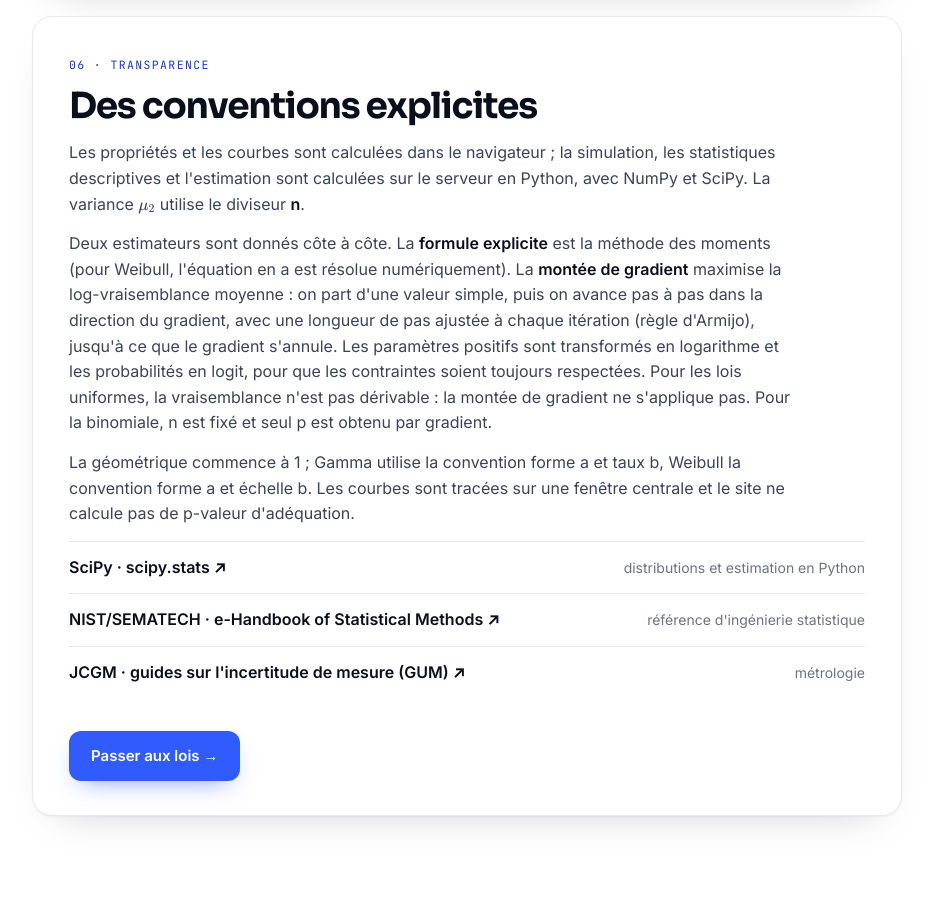
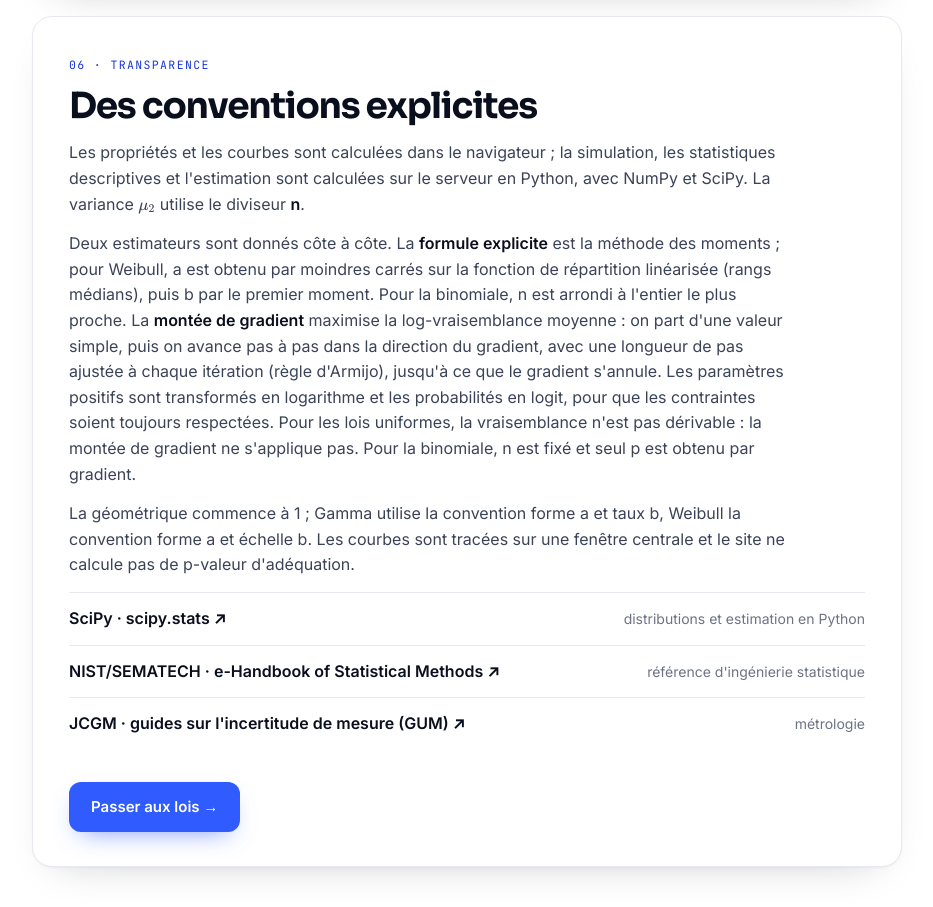
Before and after one commit to amine-akalmous/alp-modelisation-statistique, a Flask app: page /guide in a window 1280 px wide. Shown: the part 4326-5233 px from the top of the page, without its empty margins (316-1249 px from the left). Run offline with Flask 3, Linux system fonts and the light colour scheme.

Commit message:
Add files via upload

```diff
--- a/alp/laws.py
+++ b/alp/laws.py
@@ -95,8 +95,9 @@ def _bernoulli() -> Law:
 
 def _binomiale() -> Law:
     def moments(x):
+        """p = 1 − μ₂/m₁, puis n = m₁/p arrondi à l'entier le plus proche (n est un nombre d'épreuves)."""
         m = float(x.mean()); p = 1 - float(x.var()) / m if m > 0 else float("nan")
-        return [m / p, p] if 0 < p < 1 else [float("nan"), float("nan")]
+        return [float(max(1, round(m / p))), p] if 0 < p < 1 else [float("nan"), float("nan")]
 
     def prepare(x):
         s = _mean_stats(x)
@@ -166,15 +167,15 @@ def _uniforme_discrete() -> Law:
 
 def _uniforme_continue() -> Law:
     def moments(x):
-        m = float(x.mean()); d = math.sqrt(3 * float(x.var()))
-        return [m - d, m + d]
+        """Estimateur explicite du maximum de vraisemblance : le plus petit et le plus grand échantillon."""
+        return [float(x.min()), float(x.max())]
     return Law(
         "uniforme-continue", "Uniforme continue", False, ["a", "b"],
         check=lambda p: None if p[0] < p[1] else "Il faut a < b.",
         frozen=lambda p: stats.uniform(loc=p[0], scale=p[1] - p[0]),
         moments=moments,
         no_gradient="La vraisemblance dépend du minimum et du maximum des données : elle n'est pas dérivable, "
-                    "la montée de gradient ne s'applique pas.")
+                    "la montée de gradient ne s'applique pas. L'estimateur explicite est déjà celui du maximum de vraisemblance.")
 
 
 def _exponentielle() -> Law:
@@ -236,14 +237,20 @@ def _gamma() -> Law:
 
 def _weibull() -> Law:
     def moments(x):
-        m = float(x.mean()); cv = float(x.var()) / (m * m)
-        lo, hi = 0.3, 100.0
-        g = lambda a: math.exp(special.gammaln(1 + 2 / a) - 2 * special.gammaln(1 + 1 / a)) - 1
-        for _ in range(80):
-            a = (lo + hi) / 2
-            lo, hi = (a, hi) if g(a) > cv else (lo, a)
-        a = (lo + hi) / 2
-        return [a, m / math.exp(special.gammaln(1 + 1 / a))]
+        """Forme a : moindres carrés sur la fonction de répartition linéarisée
+        (ln(−ln(1 − F)) = a·ln x − a·ln b, rangs médians de Bernard (i − 0,3)/(n + 0,4)) ;
+        échelle b : premier moment, b = m₁ / Γ(1 + 1/a)."""
+        if (x <= 0).any():
+            return [float("nan"), float("nan")]
+        n = x.size
+        lx = np.log(np.sort(x))
+        y = np.log(-np.log(1 - (np.arange(1, n + 1) - 0.3) / (n + 0.4)))
+        dx = lx - lx.mean()
+        sxx = float(dx @ dx)
+        if sxx == 0:
+            return [float("nan"), float("nan")]
+        a = float(dx @ (y - y.mean())) / sxx
+        return [a, float(x.mean()) / math.exp(special.gammaln(1 + 1 / a))]
 
     def prepare(x):
         s = _mean_stats(x); s["x"] = x; s["mlog"] = float(np.log(x).mean())
@@ -330,7 +337,7 @@ def describe(x: np.ndarray) -> dict:
             "skew": mu3 / mu2 ** 1.5 if mu2 > 0 else None, "kurt": mu4 / mu2 ** 2 - 3 if mu2 > 0 else None}
 
 
-def gradient_ascent(law: Law, x: np.ndarray, max_iter: int = 3000, tol: float = 1e-9) -> dict:
+def gradient_ascent(law: Law, x: np.ndarray, max_iter: int = 3000, tol: float = 1e-16) -> dict:
     """Maximise la log-vraisemblance moyenne par montée de gradient (pas d'Armijo)."""
     if law.gradient is None:
         return {"applicable": False, "reason": law.no_gradient}
--- a/alp/routes.py
+++ b/alp/routes.py
@@ -27,7 +27,7 @@ LAW_DESC = {
 def accueil():
     return render_template(
         "accueil.html", page="accueil",
-        meta_title="ALP — Modélisation statistique · lois de probabilité, simulation et estimation",
+        meta_title="ALP — Modélisation statistique · par Amine Akalmous",
         meta_desc="ALP, atelier de modélisation statistique conçu par Amine Akalmous : dix lois de probabilité, "
                   "leurs formules, la simulation d'échantillons et l'estimation des paramètres "
                   "(méthode des moments et montée de gradient) à partir de vos données.")
--- a/static/lois.js
+++ b/static/lois.js
@@ -33,6 +33,18 @@ const gammaDraw=(a,b)=>{ // Marsaglia–Tsang, a>0
   const d=a-1/3,c=1/Math.sqrt(9*d);
   for(;;){const x=randn(),t=1+c*x;if(t<=0)continue;const w=t**3;if(Math.log(rand())<.5*x*x+d-d*w+d*Math.log(w))return d*w*b}
 };
+
+/* Quantiles F⁻¹(q) des lois à support positif (mêmes conventions que scipy.stats) :
+   le graphe d'une densité est tracé sur [0, F⁻¹(Q_MAX)], comme dans Lib_Plot_densite.py */
+const Q_MAX=0.999;
+const expPpf=(q,l)=>-Math.log(1-q)/l;                          // expon.ppf(q, scale=1/λ)
+const weibullPpf=(q,a,b)=>b*Math.pow(-Math.log(1-q),1/a);      // weibull_min.ppf(q, a, scale=b)
+function gammaPpf(q,a,b){                                      // gamma.ppf(q, a, scale=1/b), par dichotomie sur F
+  let lo=0,hi=Math.max(1,a)/b;
+  while(gammp(a,b*hi)<q&&hi<1e12)hi*=2;
+  for(let i=0;i<200;i++){const mid=(lo+hi)/2;gammp(a,b*mid)<q?lo=mid:hi=mid}
+  return (lo+hi)/2;
+}
 
 /* Contrôles de validité des valeurs tapées */
 const fin=(p)=>p.every(v=>Number.isFinite(v)&&Math.abs(v)<=1e6);
@@ -81,11 +93,11 @@ const LAWS=[
   check:([a,b])=>!(a<b)?"Il faut a < b.":null,
   f:(x,[a,b])=>x>=a&&x<=b?1/(b-a):0,F:(x,[a,b])=>x<a?0:x>b?1:(x-a)/(b-a),rg:([a,b])=>[a-(b-a)*.25,b+(b-a)*.25],
   m:([a,b])=>(a+b)/2,v:([a,b])=>(b-a)**2/12,draw:([a,b])=>a+(b-a)*U(),
-  est:s=>{const m=mean(s),d=Math.sqrt(3*varS(s));return[m-d,m+d]}},
+  est:s=>[mn(s),mx(s)]},
  {slug:"exponentielle",name:"Exponentielle",disc:0,ev:"E = 1/λ · Var = 1/λ²",
   P:[{s:"λ",v:1,d:"λ > 0"}],
   check:([l])=>!(l>0)?"λ doit être strictement positif.":null,
-  f:(x,[l])=>x<0?0:l*Math.exp(-l*x),F:(x,[l])=>x<0?0:1-Math.exp(-l*x),rg:([l])=>[0,7/l],
+  f:(x,[l])=>x<0?0:l*Math.exp(-l*x),F:(x,[l])=>x<0?0:1-Math.exp(-l*x),rg:([l])=>[0,expPpf(Q_MAX,l)],
   m:([l])=>1/l,v:([l])=>1/l**2,draw:([l])=>-Math.log(rand())/l,est:s=>[1/mean(s)]},
  {slug:"normale",name:"Normale",disc:0,ev:"E = μ · Var = σ²",
   P:[{s:"μ",v:0,d:"réel"},{s:"σ²",v:1,d:"σ² > 0"}],
@@ -97,16 +109,16 @@ const LAWS=[
   P:[{s:"a",v:2,d:"a > 0 (forme)"},{s:"b",v:.5,d:"b > 0 (taux)"}],
   check:([a,b])=>!(a>0&&b>0)?"a et b doivent être strictement positifs.":null,
   f:(x,[a,b])=>x<=0?0:Math.exp(a*Math.log(b)+(a-1)*Math.log(x)-b*x-lg(a)),
-  F:(x,[a,b])=>gammp(a,b*x),rg:([a,b])=>[0,(a+5*Math.sqrt(a))/b],
+  F:(x,[a,b])=>gammp(a,b*x),rg:([a,b])=>[0,gammaPpf(Q_MAX,a,b)],
   m:([a,b])=>a/b,v:([a,b])=>a/(b*b),draw:([a,b])=>gammaDraw(a,1/b),
   est:s=>{const m=mean(s),v=varS(s);return[m*m/v,m/v]}},
  {slug:"weibull",name:"Weibull",disc:0,ev:"E = bΓ(1+1/a)",
   P:[{s:"a",v:1.5,d:"0,3 ≤ a ≤ 100 (forme)"},{s:"b",v:1,d:"b > 0 (échelle)"}],
   check:([a,b])=>!(a>=.3&&a<=100)?"a doit être compris entre 0,3 et 100.":!(b>0)?"b doit être strictement positif.":null,
   f:(x,[a,b])=>x<0?0:(a/b)*(x/b)**(a-1)*Math.exp(-((x/b)**a)),F:(x,[a,b])=>x<0?0:1-Math.exp(-((x/b)**a)),
-  rg:([a,b])=>[0,b*Math.pow(7,1/a)],
+  rg:([a,b])=>[0,weibullPpf(Q_MAX,a,b)],
   m:([a,b])=>b*gam(1+1/a),v:([a,b])=>b*b*(gam(1+2/a)-gam(1+1/a)**2),draw:([a,b])=>b*Math.pow(-Math.log(rand()),1/a),
-  est:s=>{const m=mean(s),cv=varS(s)/(m*m);let lo=.3,hi=100;for(let i=0;i<70;i++){const a=(lo+hi)/2;(gam(1+2/a)/gam(1+1/a)**2-1>cv)?lo=a:hi=a}const a=(lo+hi)/2;return[a,m/gam(1+1/a)]}},
+  est:s=>{if(s.some(v=>v<=0))return[NaN,NaN];const n=s.length,lx=s.slice().sort((a,b)=>a-b).map(Math.log),y=lx.map((_,i)=>Math.log(-Math.log(1-(i+1-.3)/(n+.4)))),mx_=mean(lx),my=mean(y);let sxy=0,sxx=0;lx.forEach((v,i)=>{sxy+=(v-mx_)*(y[i]-my);sxx+=(v-mx_)**2});const a=sxy/sxx;return[a,mean(s)/gam(1+1/a)]}},
 ];
 const bySlug=s=>Math.max(0,LAWS.findIndex(l=>l.slug===s));
 
@@ -125,7 +137,7 @@ const DOC=[
   rows:[["Fonction de masse",String.raw`P(X=k)=\binom{n}{k}\,p^{k}(1-p)^{n-k},\qquad k\in\{0,\dots,n\}`],
         ["Support",String.raw`k\in\{0,1,\dots,n\},\qquad n\in\mathbb{N}^*,\quad p\in[0,1]`]],
   E:String.raw`E[X]=np`,V:String.raw`\mathrm{Var}(X)=np(1-p)`,
-  ef:[String.raw`\hat n=\dfrac{m_1}{\hat p}`,String.raw`\hat p=1-\dfrac{\mu_2}{m_1}`]},
+  ef:[String.raw`\hat n=\operatorname{arrondi}\!\left(\dfrac{m_1}{\hat p}\right)`,String.raw`\hat p=1-\dfrac{\mu_2}{m_1}`]},
  {nt:String.raw`X\sim\mathcal{P}(\lambda)`,
   desc:"La loi de Poisson modélise le nombre d'événements rares survenant dans un intervalle fixe, lorsqu'ils arrivent indépendamment les uns des autres à un taux moyen λ.",
   rows:[["Fonction de masse",String.raw`P(X=k)=e^{-\lambda}\,\dfrac{\lambda^{k}}{k!},\qquad k\in\mathbb{N}`],
@@ -148,7 +160,7 @@ const DOC=[
         ["Fonction de répartition",String.raw`F(x,a,b)=\begin{cases}0, & x<a\\[2pt] \dfrac{x-a}{b-a}, & a\le x\le b\\[4pt] 1, & x>b\end{cases}`],
         ["Support",String.raw`x\in[a,b],\qquad a<b`]],
   E:String.raw`E[X]=\dfrac{a+b}{2}`,V:String.raw`\mathrm{Var}(X)=\dfrac{(b-a)^{2}}{12}`,
-  ef:[String.raw`\hat a=m_1-\sqrt{3\mu_2}`,String.raw`\hat b=m_1+\sqrt{3\mu_2}`]},
+  ef:[String.raw`\hat a=\min_i x_i`,String.raw`\hat b=\max_i x_i`]},
  {nt:String.raw`X\sim\mathcal{E}(\lambda)`,
   desc:"La loi exponentielle décrit le temps d'attente avant un événement dans un processus sans mémoire, de taux λ.",
   rows:[["Densité",String.raw`f(x,\lambda)=\lambda e^{-\lambda x},\qquad x\ge 0`],
@@ -179,7 +191,7 @@ const DOC=[
         ["Support",String.raw`x\ge 0,\qquad a>0,\qquad b>0`]],
   E:String.raw`E[X]=b\,\Gamma\!\left(1+\dfrac{1}{a}\right)`,
   V:String.raw`\mathrm{Var}(X)=b^{2}\left[\Gamma\!\left(1+\dfrac{2}{a}\right)-\Gamma\!\left(1+\dfrac{1}{a}\right)^{2}\right]`,
-  ef:[String.raw`\hat a:\ \dfrac{\Gamma(1+2/a)}{\Gamma(1+1/a)^{2}}-1=\dfrac{\mu_2}{m_1^{2}}`,String.raw`\hat b=\dfrac{m_1}{\Gamma(1+1/\hat a)}`]},
+  ef:[String.raw`\hat a=\dfrac{\sum_i\left(\ln x_{(i)}-\overline{\ln x}\right)\left(y_i-\bar y\right)}{\sum_i\left(\ln x_{(i)}-\overline{\ln x}\right)^{2}},\quad y_i=\ln\!\left(-\ln\!\left(1-\tfrac{i-0.3}{n+0.4}\right)\right)`,String.raw`\hat b=\dfrac{m_1}{\Gamma(1+1/\hat a)}`]},
 ];
 const STATS=[
  ["Observations",String.raw`n`,s=>s.length],
--- a/templates/guide.html
+++ b/templates/guide.html
@@ -112,7 +112,7 @@
         <span class="label">06 · Transparence</span>
         <h2>Des conventions explicites</h2>
         <p>Les propriétés et les courbes sont calculées dans le navigateur ; la simulation, les statistiques descriptives et l'estimation sont calculées sur le serveur en Python, avec NumPy et SciPy. La variance <span class="tx" data-t="\mu_2"></span> utilise le diviseur <strong>n</strong>.</p>
-        <p>Deux estimateurs sont donnés côte à côte. La <strong>formule explicite</strong> est la méthode des moments (pour Weibull, l'équation en a est résolue numériquement). La <strong>montée de gradient</strong> maximise la log-vraisemblance moyenne : on part d'une valeur simple, puis on avance pas à pas dans la direction du gradient, avec une longueur de pas ajustée à chaque itération (règle d'Armijo), jusqu'à ce que le gradient s'annule. Les paramètres positifs sont transformés en logarithme et les probabilités en logit, pour que les contraintes soient toujours respectées. Pour les lois uniformes, la vraisemblance n'est pas dérivable : la montée de gradient ne s'applique pas. Pour la binomiale, n est fixé et seul p est obtenu par gradient.</p>
+        <p>Deux estimateurs sont donnés côte à côte. La <strong>formule explicite</strong> est la méthode des moments ; pour Weibull, a est obtenu par moindres carrés sur la fonction de répartition linéarisée (rangs médians), puis b par le premier moment. Pour la binomiale, n est arrondi à l'entier le plus proche. La <strong>montée de gradient</strong> maximise la log-vraisemblance moyenne : on part d'une valeur simple, puis on avance pas à pas dans la direction du gradient, avec une longueur de pas ajustée à chaque itération (règle d'Armijo), jusqu'à ce que le gradient s'annule. Les paramètres positifs sont transformés en logarithme et les probabilités en logit, pour que les contraintes soient toujours respectées. Pour les lois uniformes, la vraisemblance n'est pas dérivable : la montée de gradient ne s'applique pas. Pour la binomiale, n est fixé et seul p est obtenu par gradient.</p>
         <p>La géométrique commence à 1 ; Gamma utilise la convention forme a et taux b, Weibull la convention forme a et échelle b. Les courbes sont tracées sur une fenêtre centrale et le site ne calcule pas de p-valeur d'adéquation.</p>
         <ul class="src">
           <li><a href="https://docs.scipy.org/doc/scipy/reference/stats.html" target="_blank" rel="noopener">SciPy · scipy.stats ↗</a><span>distributions et estimation en Python</span></li>
```
Also changed, not shown: static/loi.js (+21 -4 lines), README.md.
